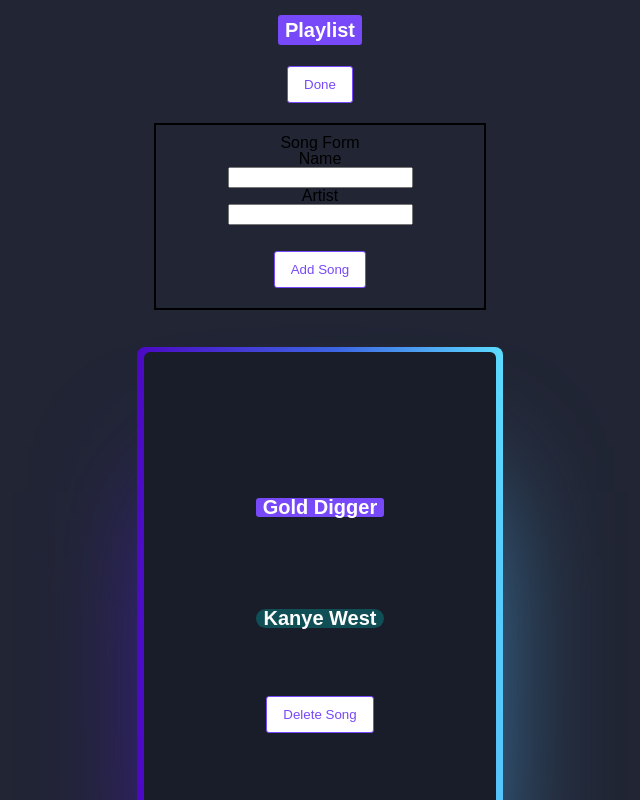
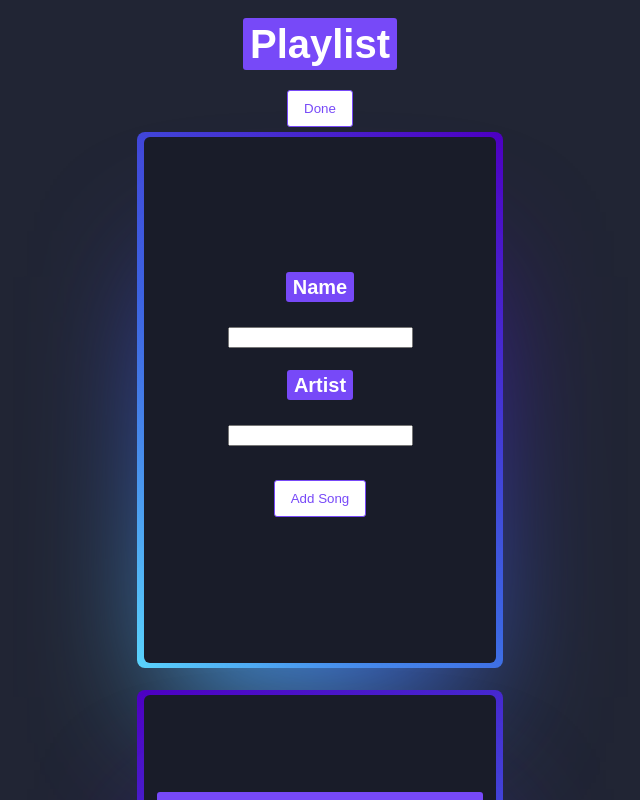
Before and after one commit to JoeJorgensen/music-class-app, a React (Create React App) app: page / in a window 1280 px wide. Both pictures are taken after a click on the button "New Song". Shown: the top 800 px of the page, without its empty margins (320-960 px from the left). Built offline with nearby package versions, Linux system fonts and the light colour scheme; a web font is replaced by a local one.

Commit message:
Songs form updated UI

```diff
--- a/src/Class/Music.js
+++ b/src/Class/Music.js
@@ -1,22 +1,33 @@
 import React from "react";
 import Badge from "../Styles/Badge";
 import Button from "../Styles/Button";
+import './Card.css';
 import SongForm from "./SongForm";
-import  './Card.css';
 
 class Music extends React.Component{
     constructor(props){
         super(props)
         //Initial state below
         this.state={songs:[
+        {name: ' Guilty Conscience ', artist:' 070 Shake ' },
+        {name: ' We Are Young ', artist: 'Fun'},
         {name: ' Gold Digger ', artist: 'Kanye West'},
-        {name: ' We Are Young ', artist: 'Fun'},
+        {name: ' PPP ', artist:' Beach House ' },
         {name: ' Time ', artist:' Pink Floyd' },
         {name: ' The End ', artist:' The Doors' },
         {name: ' Brothers In Arms ', artist:' Dire Straits' },
         {name: ' Vienna ', artist:' Billy Joel' },
         {name: ' House Of The Rising Sun ', artist:' The Animals ' },
         {name: ' Going Up The Country ', artist:' Canned Heat ' },
+        {name: ' Past Lives ', artist:' BøRNS ' },
+        {name: ' All Apologies ', artist:' Nirvana ' },
+        {name: ' Outro ', artist:' M83 ' },
+
+
+
+
+
+
 
     ],
         showForm: false}
--- a/src/Class/SongForm.js
+++ b/src/Class/SongForm.js
@@ -1,4 +1,5 @@
 import React from 'react'
+import Badge from '../Styles/Badge'
 import Button from '../Styles/Button'
 
 class SongForm extends React.Component{
@@ -25,12 +26,22 @@
     }
     render(){
     return (
-        <div className='border'>
-            <h1>Song Form</h1>
+        <div className='card'>
+            {/* <h1>Song Form</h1> */}
             <form onSubmit={this.handleSubmit}>
-                <p>Name</p>
+                <Badge smallFont>Name</Badge>
+                <br/>
+                <br/>
+
                 <input name= 'name' value={this.state.name} onChange={this.handleChange}/>
-                <p>Artist</p>
+                <br/>
+                <br/>
+
+                <Badge smallFont>Artist</Badge>
+                <br/>
+                <br/>
+
+
                 <input name= 'artist' value={this.state.artist} onChange={this.handleChange}/>
 
                 <br/>
--- a/src/Styles/Badge.js
+++ b/src/Styles/Badge.js
@@ -5,12 +5,12 @@
 
 const Badge = styled.span`
 color: white;
-font-size: 20px;
+font-size: 40px;
 padding: 4px 7px;
 margin: 10px;
 font-style: normal;
 font-weight: 600;
-line-height: 11px;
+
 background:${PRIMARY_COLOR};
 border-radius: ${props => props.rounded ? '15px' : '3px'};
 
@@ -28,7 +28,11 @@
 background-color:${SUCCESS_COLOR}
    `
 }
-
+${(props)=>
+    props.smallFont && css`
+    font-size: 20px;
+   `
+}
 `
 
 export default Badge
```
